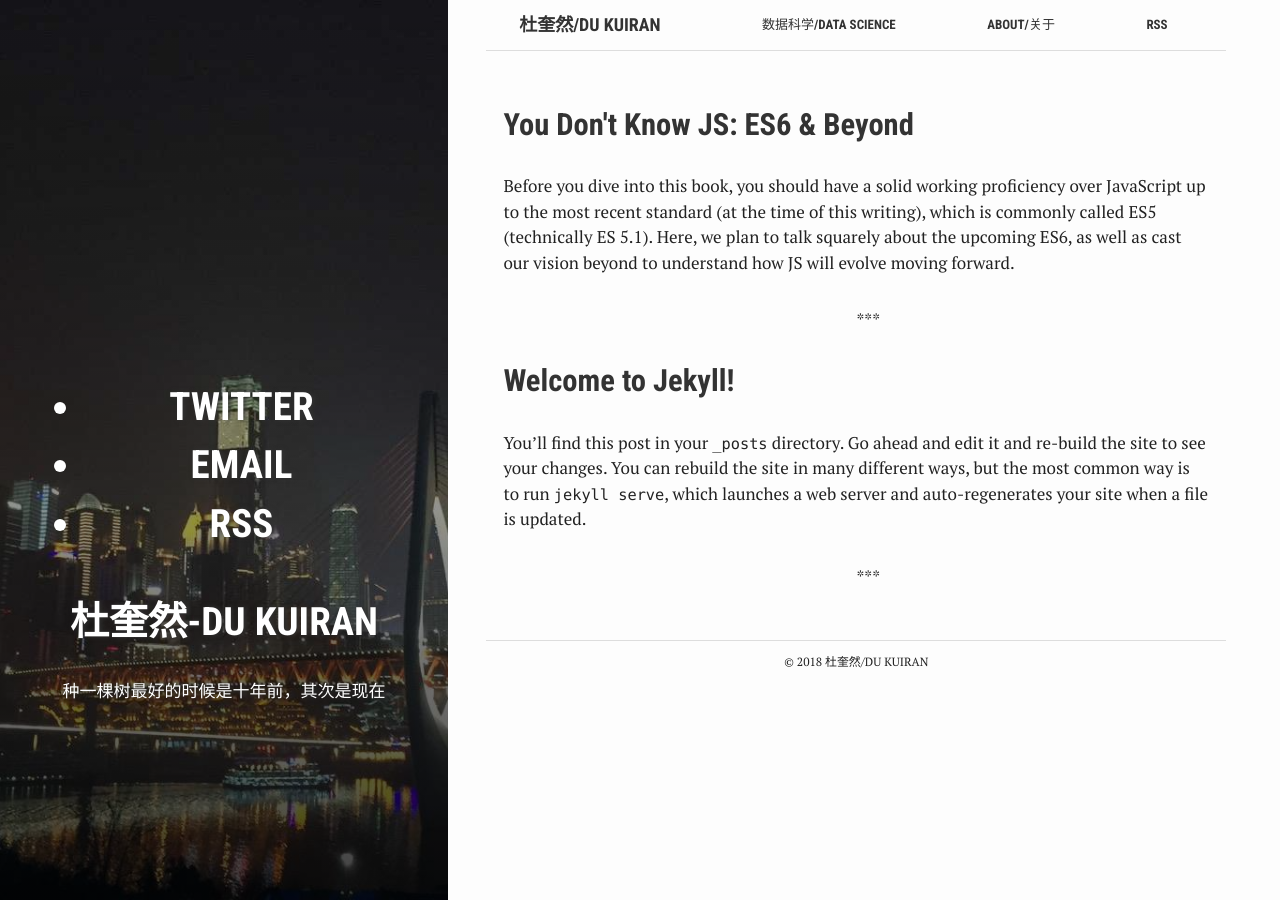
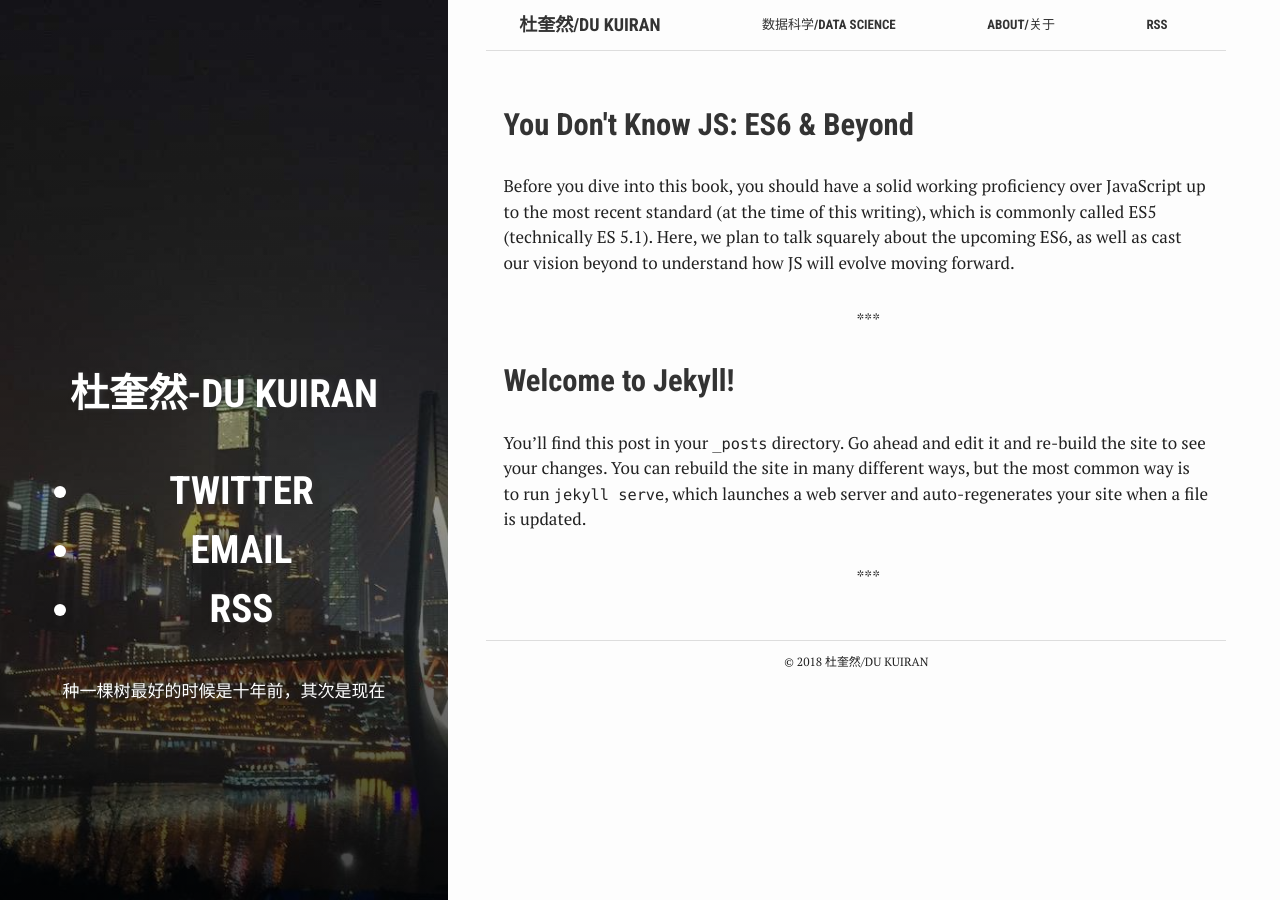
Before and after one commit to dukuiran/dukuiran.github.io, a Jekyll site: the page built from index.html, in a window 1280 px wide. Built offline with Jekyll 4.4.1, drawn with Linux system fonts in a browser that asks for light colours.

Commit message:
Update aside.html

```diff
--- a/_includes/aside.html
+++ b/_includes/aside.html
@@ -8,6 +8,14 @@
 
     <div class="cover-text">
       <div class="heading">
+
+        {% if page.tags %}
+          {% for tag in page.tags %}
+            <a href="{{ site.baseurl }}/posts/#{{ tag | downcase }}">{{ tag | downcase }}</a>
+          {% endfor %}
+        {% else %}
+          {{ page.title }}
+        {% endif %}
 
         <nav class="cover-navigation navigation--social">
           <ul class="navigation">
@@ -44,14 +52,6 @@
         </nav>
 
 
-        {% if page.tags %}
-          {% for tag in page.tags %}
-            <a href="{{ site.baseurl }}/posts/#{{ tag | downcase }}">{{ tag | downcase }}</a>
-          {% endfor %}
-        {% else %}
-          {{ page.title }}
-        {% endif %}
-
       </div>
 
       <p>
```
